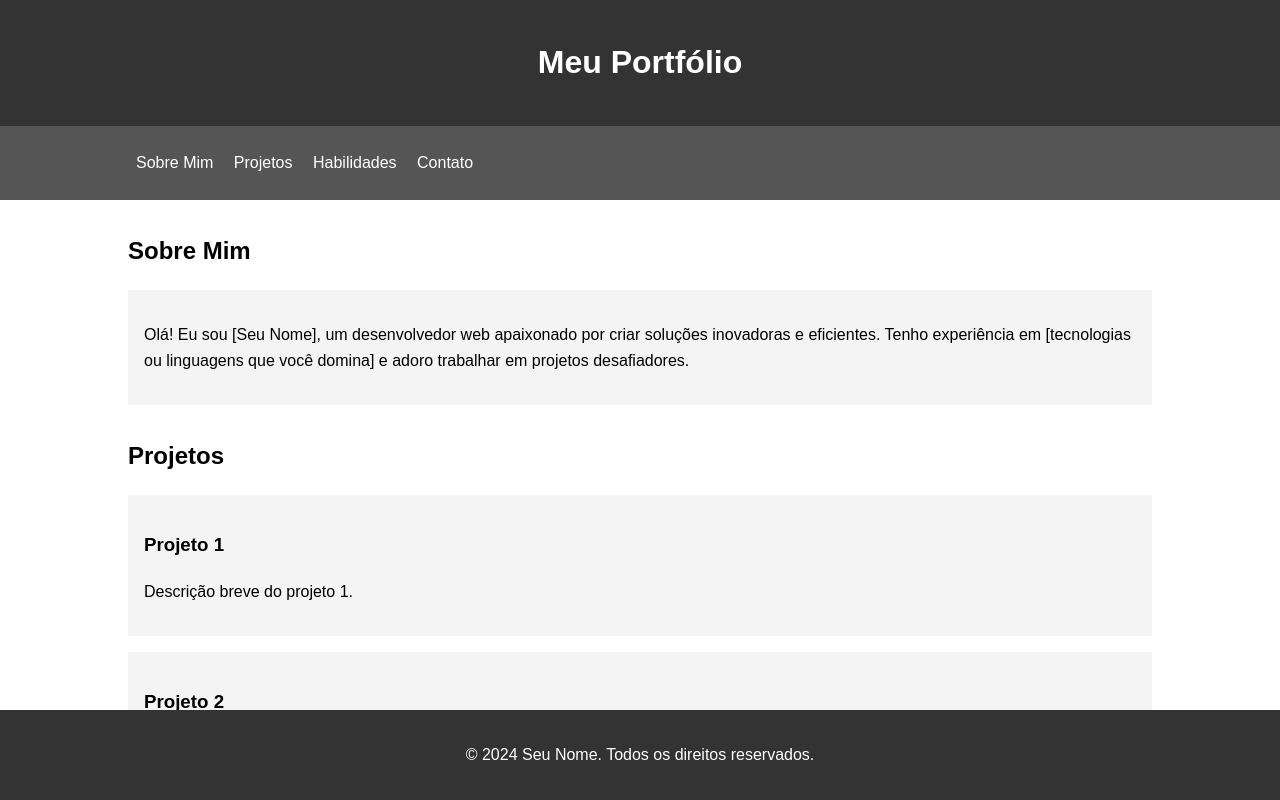
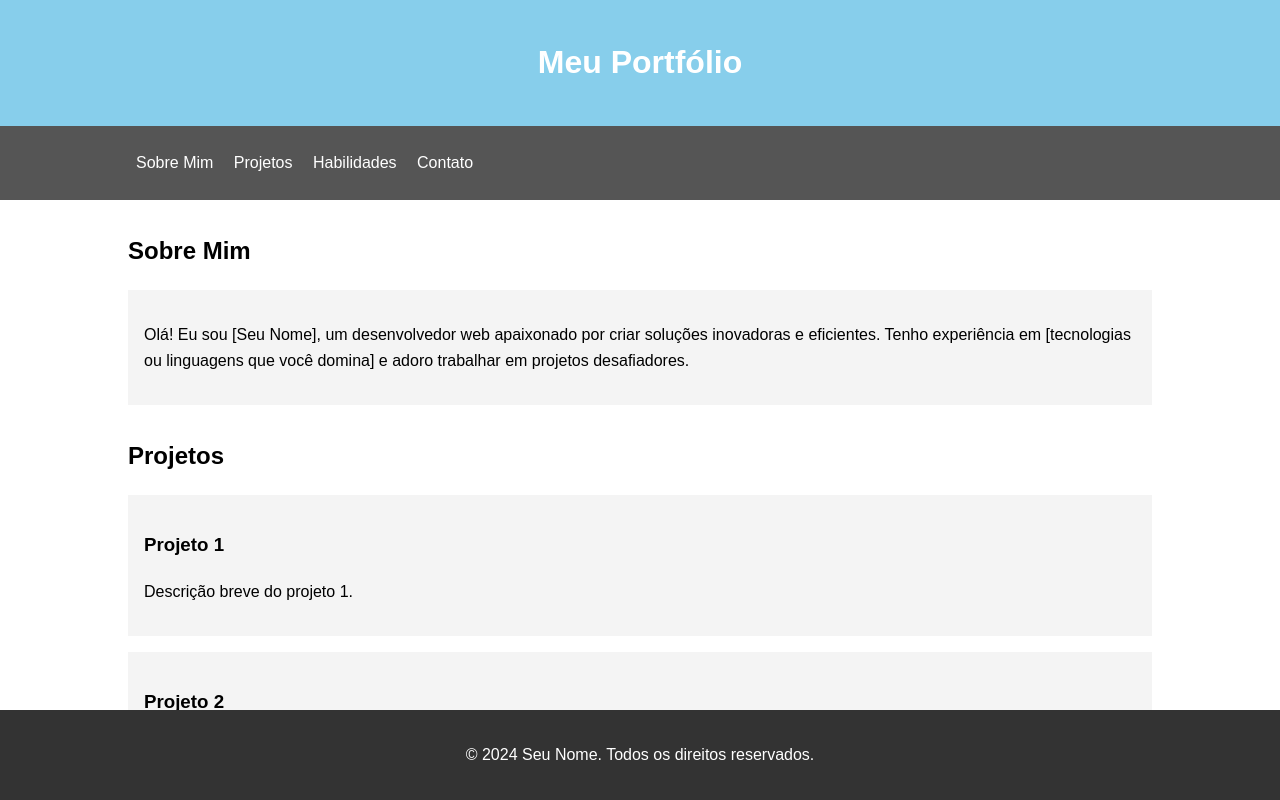
Before and after one commit to Yesod-Star-Senai/portfolio, a plain HTML site: page index.html in a window 1280 px wide. Shown: the top 800 px of the page. Drawn offline with Linux system fonts and the light colour scheme.

Commit message:
troca de cor

```diff
--- a/index.html
+++ b/index.html
@@ -12,7 +12,7 @@
             padding: 0;
         }
         header {
-            background: #333;
+            background: skyblue;
             color: #fff;
             padding: 1rem 0;
             text-align: center;
```
